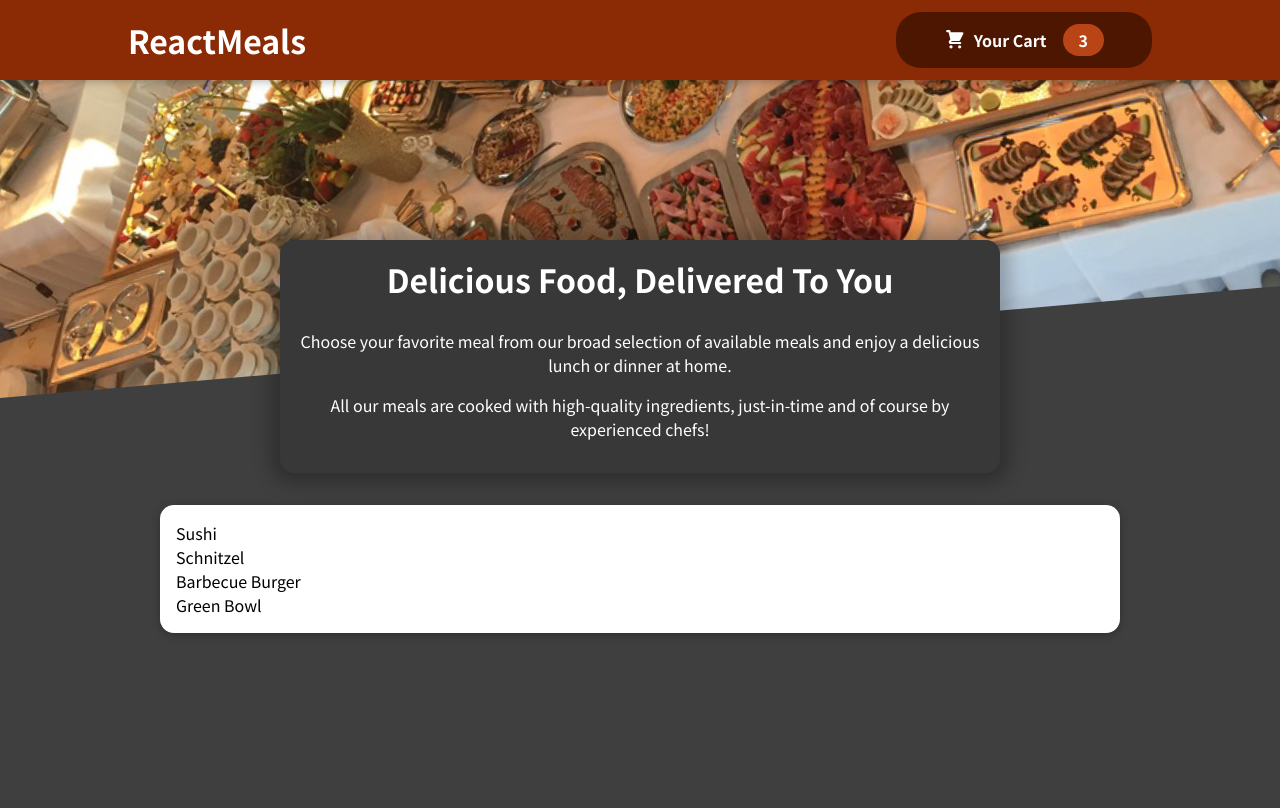
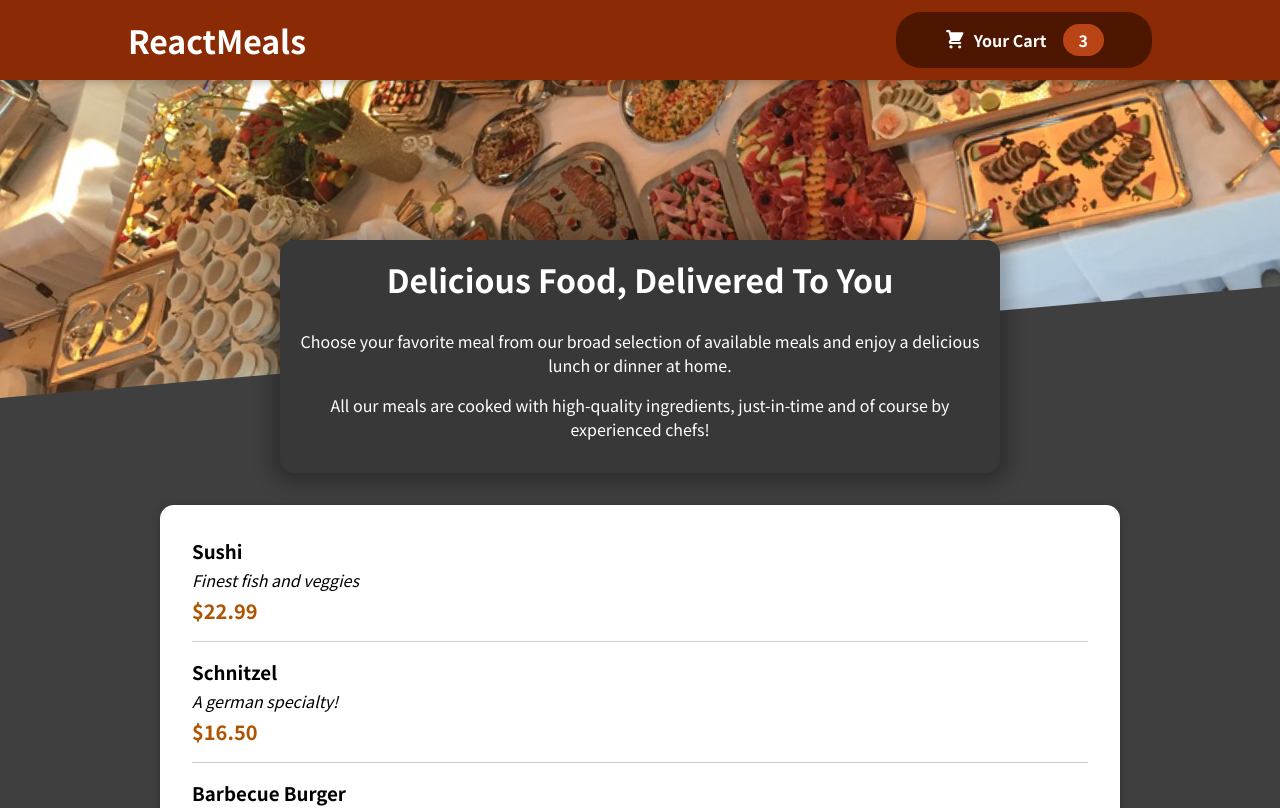
Before and after one commit to pablomaribondo/food-order-app, a React (Create React App) app: page / in a window 1280 px wide. Shown: the top 808 px of the page. Built offline with nearby package versions, Linux system fonts and the light colour scheme; the HTML template or start-up script is replaced by a standard one.

Commit message:
feat: create MealItem component

```diff
--- a/src/components/Meals/AvailableMeals.tsx
+++ b/src/components/Meals/AvailableMeals.tsx
@@ -1,6 +1,7 @@
 import { FC } from 'react';
 
 import Card from '../UI/Card';
+import MealItem from './MealItem/MealItem';
 import styles from './AvailableMeals.module.css';
 
 const MEALS = [
@@ -36,7 +37,12 @@ const AvailableMeals: FC = () => {
       <Card>
         <ul>
           {MEALS.map(meal => (
-            <li key={meal.id}>{meal.name}</li>
+            <MealItem
+              key={meal.id}
+              name={meal.name}
+              description={meal.description}
+              price={meal.price}
+            />
           ))}
         </ul>
       </Card>
--- /dev/null
+++ b/src/components/Meals/MealItem/MealItem.module.css
@@ -0,0 +1,22 @@
+.meal {
+  display: flex;
+  justify-content: space-between;
+  margin: 1rem;
+  padding-bottom: 1rem;
+  border-bottom: 1px solid #ccc;
+}
+
+.meal h3 {
+  margin: 0 0 0.25rem 0;
+}
+
+.description {
+  font-style: italic;
+}
+
+.price {
+  margin-top: 0.25rem;
+  font-weight: bold;
+  color: #ad5502;
+  font-size: 1.25rem;
+}
--- /dev/null
+++ b/src/components/Meals/MealItem/MealItem.tsx
@@ -0,0 +1,25 @@
+import { FC } from 'react';
+
+import styles from './MealItem.module.css';
+
+interface MealItemProps {
+  name: string;
+  description: string;
+  price: number;
+}
+
+const MealItem: FC<MealItemProps> = ({ name, description, price }) => {
+  const formattedPrice = `$${price.toFixed(2)}`;
+  return (
+    <li className={styles.meal}>
+      <div>
+        <h3>{name}</h3>
+        <div className={styles.description}>{description}</div>
+        <div className={styles.price}>{formattedPrice}</div>
+      </div>
+      <div />
+    </li>
+  );
+};
+
+export default MealItem;
```
